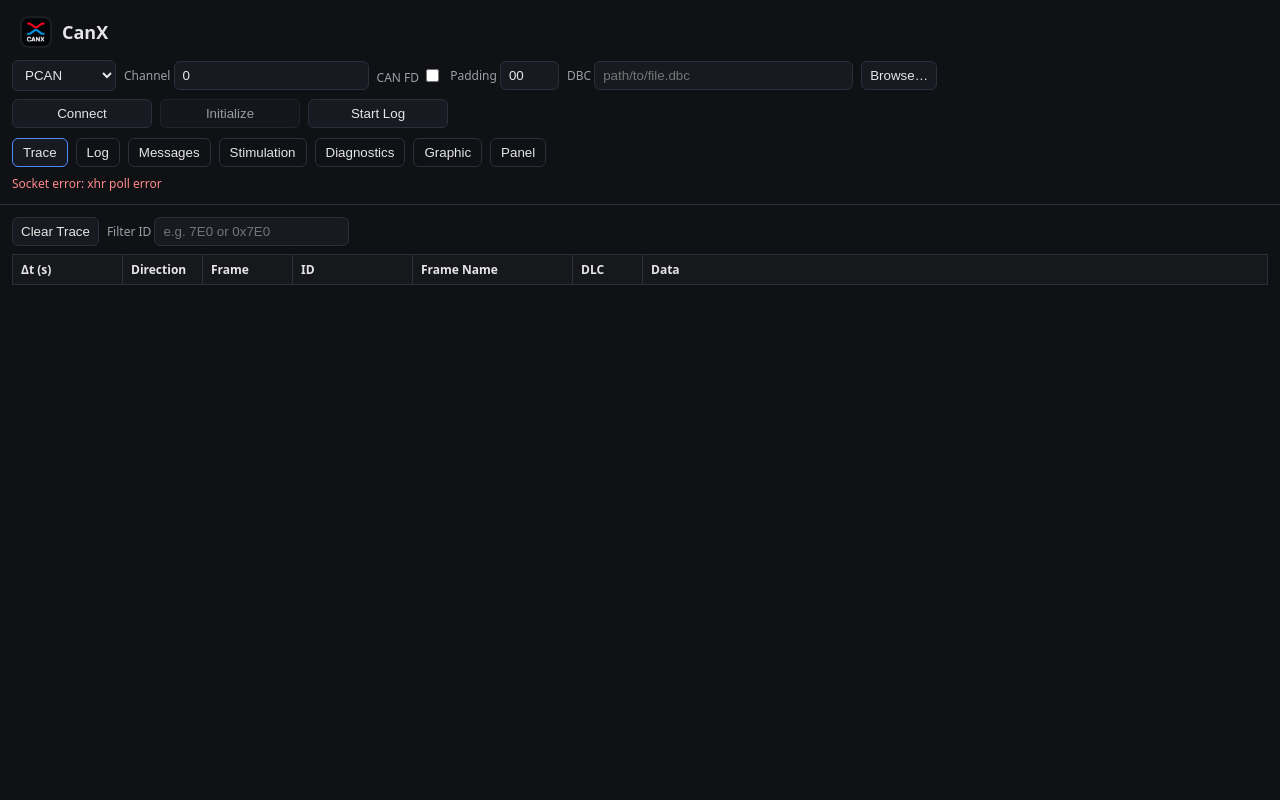
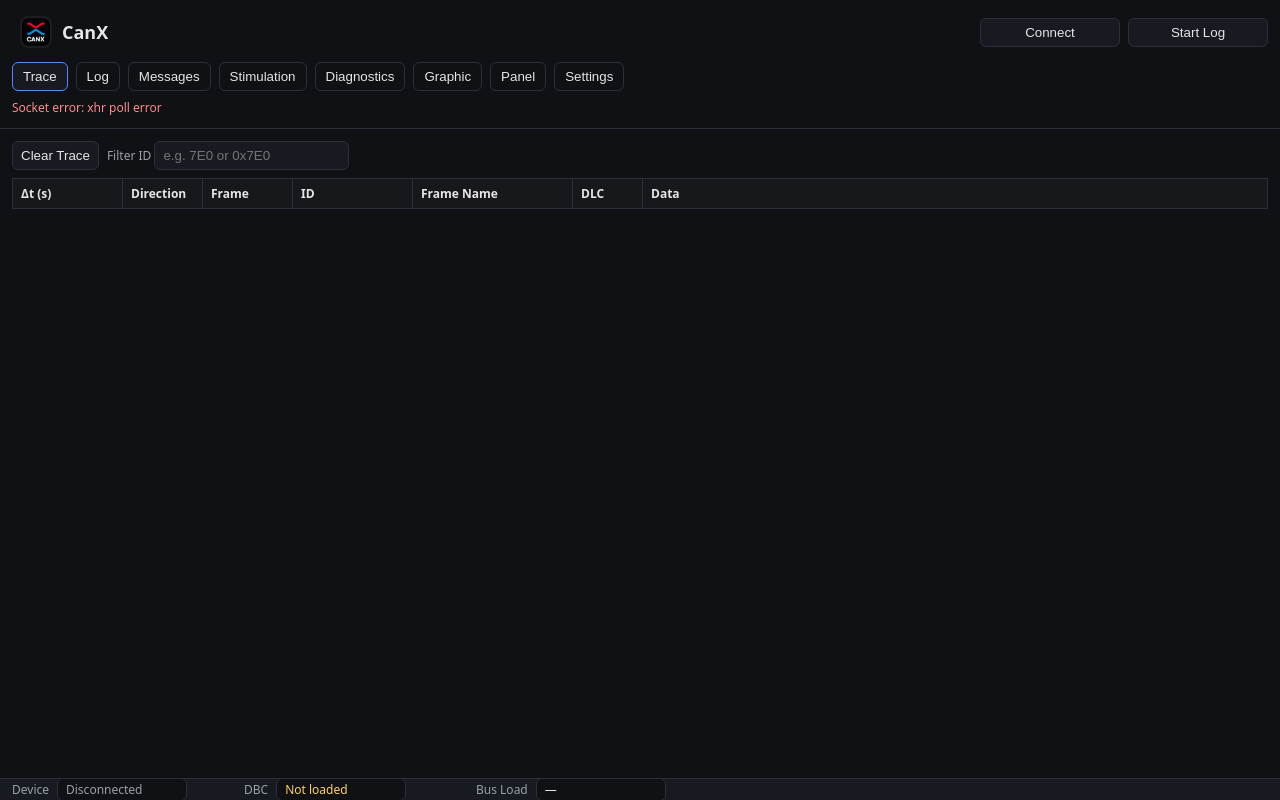
Before and after one commit to Albert245/CanX, a Flask app: page / in a window 1280 px wide. Run offline with Flask 3, Linux system fonts and the light colour scheme; lists and menus that the app fills with data are empty; parts of the project's set-up code (start-up, migrations or seed data) failed here and were passed over; some libraries are stand-ins or nearby versions.

Commit message:
Add settings tab and footer status bar

```diff
--- a/static/css/styles.css
+++ b/static/css/styles.css
@@ -32,7 +32,7 @@
 .header-top {
   display: flex;
   align-items: center;
-  justify-content: flex-start;
+  justify-content: space-between;
   margin-bottom: 8px;
 }
 
@@ -63,6 +63,16 @@
   object-fit: contain;
   background: rgba(255, 255, 255, 0.05);
   padding: 2px;
+}
+
+.connection-actions {
+  display: flex;
+  gap: 8px;
+  margin-left: auto;
+}
+
+.connection-actions button {
+  min-width: 140px;
 }
 
 .init-form { display: flex; gap: 8px; align-items: center; flex-wrap: wrap; }
@@ -145,9 +155,112 @@
   color: #7ac7ff;
 }
 
-main { padding: 12px; }
+main {
+  padding: 12px;
+  padding-bottom: 48px;
+}
 .tab { display: none !important; }
 .tab.active { display: block !important; }
+
+.settings-grid {
+  display: grid;
+  gap: 12px;
+  grid-template-columns: repeat(auto-fit, minmax(320px, 1fr));
+}
+
+.settings-card {
+  background: var(--panel);
+  border: 1px solid var(--border);
+  border-radius: 10px;
+  padding: 12px;
+  display: flex;
+  flex-direction: column;
+  gap: 12px;
+}
+
+.settings-card-header h3 {
+  margin: 0;
+  font-size: 16px;
+}
+
+.settings-card-header p {
+  margin: 4px 0 0;
+  color: var(--muted);
+  font-size: 12px;
+}
+
+.settings-fields {
+  display: grid;
+  grid-template-columns: repeat(auto-fit, minmax(180px, 1fr));
+  gap: 10px;
+  align-items: flex-end;
+}
+
+.settings-fields label {
+  display: flex;
+  flex-direction: column;
+  gap: 6px;
+}
+
+.settings-actions .init-actions {
+  margin-top: 4px;
+}
+
+.settings-actions .init-status {
+  margin-top: 4px;
+}
+
+.app-footer {
+  position: fixed;
+  left: 0;
+  right: 0;
+  bottom: 0;
+  height: 22px;
+  display: flex;
+  align-items: center;
+  gap: 12px;
+  padding: 0 12px;
+  background: var(--panel);
+  border-top: 1px solid var(--border);
+  z-index: 10;
+}
+
+.footer-slot {
+  display: flex;
+  align-items: center;
+  gap: 8px;
+  height: 100%;
+  flex: 0 0 220px;
+}
+
+.footer-label {
+  font-size: 12px;
+  color: var(--muted);
+  white-space: nowrap;
+}
+
+.footer-value {
+  font-size: 12px;
+  background: var(--bg);
+  border: 1px solid var(--border);
+  border-radius: 6px;
+  padding: 2px 8px;
+  color: var(--text);
+  min-width: 130px;
+  max-width: 130px;
+  display: inline-flex;
+  align-items: center;
+  justify-content: flex-start;
+  white-space: nowrap;
+  overflow: hidden;
+  text-overflow: ellipsis;
+  font-variant-numeric: tabular-nums;
+}
+
+.footer-value[data-tone='success'] { color: #7ac7ff; }
+.footer-value[data-tone='warning'] { color: #ffd166; }
+.footer-value[data-tone='error'] { color: #ff8a8a; }
+.footer-value[data-tone='info'] { color: var(--muted); }
 
 .toolbar { display: flex; gap: 8px; align-items: center; margin-bottom: 8px; flex-wrap: wrap; }
 
--- a/static/js/main.js
+++ b/static/js/main.js
@@ -8,6 +8,7 @@
 import { initStim } from './stim.js';
 import { initDiag } from './diag.js';
 import { initGraphic } from './graphic/index.js';
+import { initBusloadMonitor } from './busload.js';
 
 const $ = (selector, ctx = document) => ctx.querySelector(selector);
 const $$ = (selector, ctx = document) => Array.from(ctx.querySelectorAll(selector));
@@ -285,6 +286,7 @@
   initMessages({ socket, ...tabContext, stimApi });
   initDiag({ socket, ...tabContext });
   initGraphic({ socket, ...tabContext });
+  initBusloadMonitor();
 
   setActiveTab(activeTab);
 };
--- a/static/js/messages.js
+++ b/static/js/messages.js
@@ -18,7 +18,7 @@
 
 const $ = (selector, ctx = document) => ctx.querySelector(selector);
 
-export function initMessages({ stimApi } = {}) {
+export function initMessages({ socket, stimApi } = {}) {
   let currentMessage = null;
   let currentMessageInfo = null;
   let messages = [];
@@ -34,6 +34,8 @@
   const initStatusEl = $('#init-status');
   const connectionToggle = $('#btn-connection-toggle');
   const resetMessagesBtn = $('#btn-reset-signals');
+  const deviceStatusEl = $('#device-status');
+  const dbcStatusEl = $('#dbc-status');
 
   const setInitStatus = (text, tone = 'info') => {
     if (!initStatusEl) return;
@@ -44,6 +46,29 @@
     }
     initStatusEl.textContent = text;
     initStatusEl.dataset.tone = tone;
+  };
+
+  const setFooterValue = (el, text, tone = 'info') => {
+    if (!el) return;
+    el.textContent = text || '—';
+    if (!tone) {
+      el.removeAttribute('data-tone');
+    } else {
+      el.dataset.tone = tone;
+    }
+  };
+
+  const updateDeviceStatus = () => {
+    const deviceName = $('#device')?.value || 'Device';
+    const label = busConnected ? `${deviceName} connected` : 'Disconnected';
+    const tone = busConnected ? 'success' : 'info';
+    setFooterValue(deviceStatusEl, label, tone);
+  };
+
+  const updateDbcStatus = () => {
+    const tone = dbcLoaded ? 'success' : 'warning';
+    const label = dbcLoaded ? 'DBC loaded' : 'Not loaded';
+    setFooterValue(dbcStatusEl, label, tone);
   };
 
   const updateConnectionButton = () => {
@@ -214,6 +239,8 @@
       connectionToggle.disabled = false;
       updateConnectionButton();
       updateResetButtonState();
+      updateDeviceStatus();
+      updateDbcStatus();
     }
   };
 
@@ -221,6 +248,13 @@
     if (!connectionToggle) return;
     connectionToggle.disabled = true;
     connectionToggle.textContent = 'Disconnecting…';
+    if (socket && typeof socket.emit === 'function') {
+      try {
+        socket.emit('stop_trace');
+      } catch (err) {
+        console.warn('Failed to stop log during disconnect', err);
+      }
+    }
     try {
       const response = await fetch('/api/shutdown', { method: 'POST' });
       const json = await response.json().catch(() => ({}));
@@ -237,6 +271,8 @@
       connectionToggle.disabled = false;
       updateConnectionButton();
       updateResetButtonState();
+      updateDeviceStatus();
+      updateDbcStatus();
     }
   };
 
@@ -278,6 +314,8 @@
 
   updateConnectionButton();
   updateResetButtonState();
+  updateDeviceStatus();
+  updateDbcStatus();
 
   const loadDbcButton = $('#btn-load-dbc');
   loadDbcButton?.addEventListener('click', async () => {
@@ -289,6 +327,8 @@
     clearCurrentMessageView();
     dbcLoaded = true;
     updateResetButtonState();
+    updateDbcStatus();
+    updateDeviceStatus();
     if (stimApi) {
       stimApi.resetNodes?.();
       await stimApi.loadNodes?.();
--- a/templates/index.html
+++ b/templates/index.html
@@ -16,30 +16,10 @@
           <img src="{{ url_for('static', filename='img/logo.png') }}" alt="CanX logo" />
           <span>CanX</span>
         </a>
-      </div>
-      <div class="init-form">
-        <select id="device">
-          <option value="PCAN">PCAN</option>
-          <option value="CANalyzer">CANalyzer</option>
-          <option value="CANoe">CANoe</option>
-          <option value="CANape">CANape</option>
-          <option value="VirtualCAN">VirtualCAN</option>
-          <option value="MockCAN">MockCAN</option>
-        </select>
-        <label>Channel <input id="channel" type="number" value="0" min="0" /></label>
-        <label>CAN FD <input id="is_fd" type="checkbox" /></label>
-        <label>Padding <input id="padding" type="text" value="00" size="3" /></label>
-        <div class="dbc-picker">
-          <label>DBC <input id="dbc_path" type="text" placeholder="path/to/file.dbc" size="28" /></label>
-          <button id="btn-dbc-browse" type="button">Browse…</button>
-          <input id="dbc-file" type="file" accept=".dbc" hidden />
-        </div>
-        <div class="init-actions">
+        <div class="connection-actions" role="group" aria-label="Connection controls">
           <button id="btn-connection-toggle" type="button" aria-pressed="false">Connect</button>
-          <button id="btn-reset-signals" type="button" disabled>Initialize</button>
           <button id="btn-log-toggle" type="button" aria-pressed="false">Start Log</button>
         </div>
-        <span id="init-status" class="init-status" role="status" aria-live="polite"></span>
       </div>
       <nav>
         <button class="tab-btn active" data-tab="trace">Trace</button>
@@ -49,6 +29,7 @@
         <button class="tab-btn" data-tab="diag">Diagnostics</button>
         <button class="tab-btn" data-tab="graphic">Graphic</button>
         <button class="tab-btn" data-tab="panel">Panel</button>
+        <button class="tab-btn" data-tab="settings">Settings</button>
       </nav>
       <div id="socket-status" class="app-status" role="alert" hidden></div>
     </header>
@@ -371,7 +352,79 @@
           </div>
         </div>
       </section>
+
+      <section id="tab-settings" class="tab">
+        <div class="settings-grid">
+          <div class="settings-card">
+            <div class="settings-card-header">
+              <h3>Device Configuration</h3>
+              <p>Choose the CAN interface and defaults.</p>
+            </div>
+            <div class="settings-fields">
+              <label>Device
+                <select id="device">
+                  <option value="PCAN">PCAN</option>
+                  <option value="CANalyzer">CANalyzer</option>
+                  <option value="CANoe">CANoe</option>
+                  <option value="CANape">CANape</option>
+                  <option value="VirtualCAN">VirtualCAN</option>
+                  <option value="MockCAN">MockCAN</option>
+                </select>
+              </label>
+              <label>Channel
+                <input id="channel" type="number" value="0" min="0" />
+              </label>
+              <label>CAN FD
+                <input id="is_fd" type="checkbox" />
+              </label>
+              <label>Padding
+                <input id="padding" type="text" value="00" size="3" />
+              </label>
+            </div>
+          </div>
+
+          <div class="settings-card">
+            <div class="settings-card-header">
+              <h3>DBC</h3>
+              <p>Select and upload your DBC file.</p>
+            </div>
+            <div class="dbc-picker">
+              <label>DBC Path
+                <input id="dbc_path" type="text" placeholder="path/to/file.dbc" size="28" />
+              </label>
+              <button id="btn-dbc-browse" type="button">Browse…</button>
+              <input id="dbc-file" type="file" accept=".dbc" hidden />
+            </div>
+          </div>
+
+          <div class="settings-card settings-actions">
+            <div class="settings-card-header">
+              <h3>Actions</h3>
+              <p>Apply configuration and prepare message defaults.</p>
+            </div>
+            <div class="init-actions">
+              <button id="btn-reset-signals" type="button" disabled>Initialize</button>
+            </div>
+            <span id="init-status" class="init-status" role="status" aria-live="polite"></span>
+          </div>
+        </div>
+      </section>
     </main>
+
+    <footer class="app-footer" aria-label="Status bar">
+      <div class="footer-slot">
+        <span class="footer-label">Device</span>
+        <span id="device-status" class="footer-value" aria-live="polite">Disconnected</span>
+      </div>
+      <div class="footer-slot">
+        <span class="footer-label">DBC</span>
+        <span id="dbc-status" class="footer-value" aria-live="polite">Not loaded</span>
+      </div>
+      <div class="footer-slot">
+        <span class="footer-label">Bus Load</span>
+        <span id="busload-status" class="footer-value" aria-live="polite">—</span>
+      </div>
+    </footer>
 
     <script src="https://cdn.socket.io/3.1.3/socket.io.min.js"></script>
     <script type="module" src="/static/js/main.js"></script>
```
Also changed, not shown: static/js/busload.js (added, +64 -0 lines).
